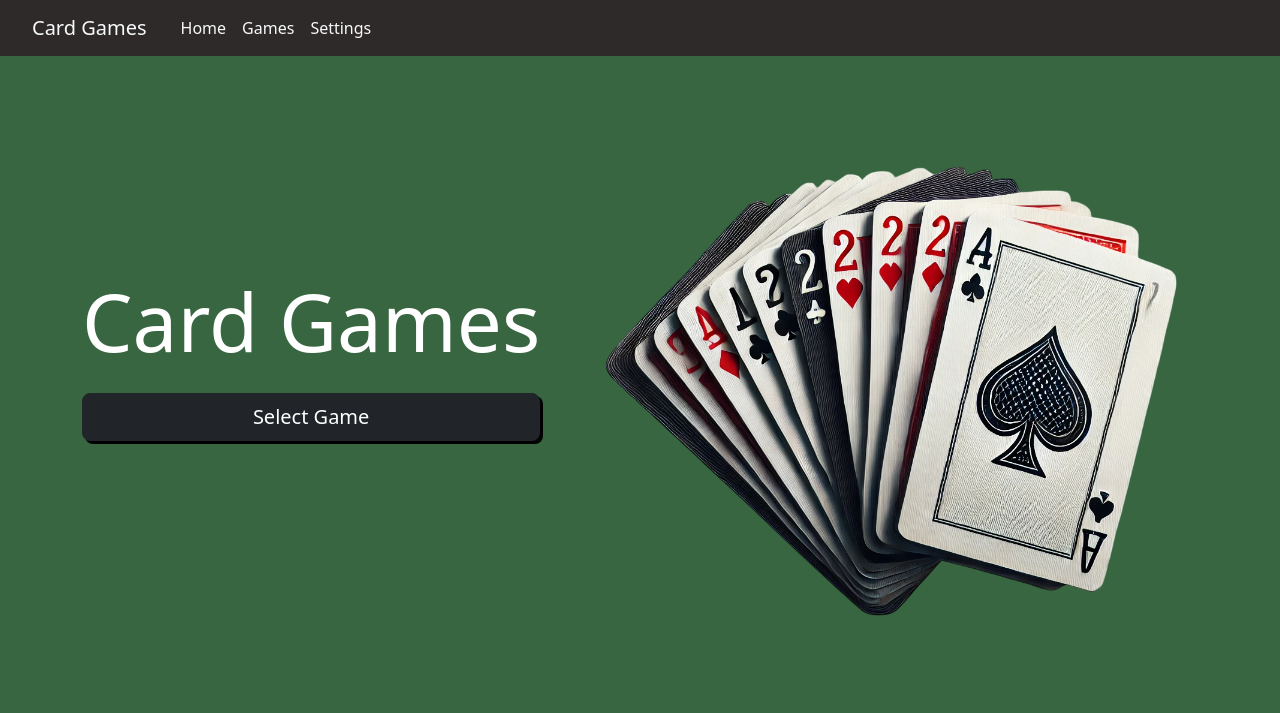
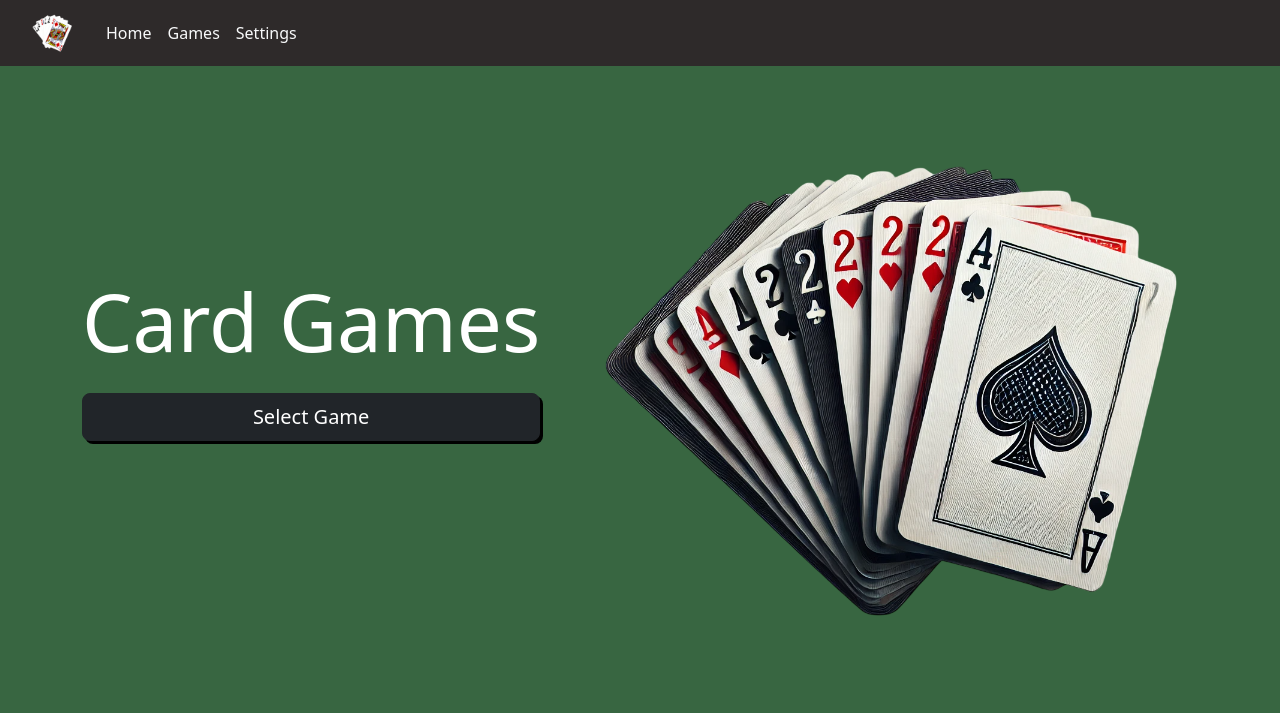
Before and after one commit to catrionaaa/webdev, a Flask app: page / in a window 1280 px wide. Shown: the top 713 px of the page. Run offline with Flask 3, Linux system fonts and the light colour scheme.

Commit message:
edited navbar

```diff
--- a/static/styles.css
+++ b/static/styles.css
@@ -159,6 +159,12 @@ nav {
     padding-right: 30px;
 }
 
+.navbar-logo {
+    height: 40px;
+    width: auto;
+}
+
+
 
 /* Select Game Page CSS */
 
--- a/templates/navbar.html
+++ b/templates/navbar.html
@@ -2,7 +2,9 @@
     <!--     NAVBAR     -->
     <nav class="navbar navbar-expand-lg fixed-top bg-body-tertiary">
     <div class="container-fluid">
-        <a class="navbar-brand text-light" href="#">Card Games</a>
+        <a class="navbar-brand" href="#">
+            <img src="../static/navbar-logo.png" alt="Navbar Logo" class="navbar-logo">
+        </a>
         <button class="navbar-toggler" type="button" data-bs-toggle="collapse" data-bs-target="#navbarNavAltMarkup" aria-controls="navbarNavAltMarkup" aria-expanded="false" aria-label="Toggle navigation">
             <span class="navbar-toggler-icon"></span>
         </button>
```
Also changed, not shown: static/navbar-logo.png (added).
